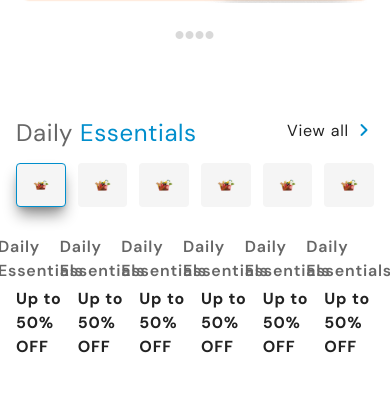
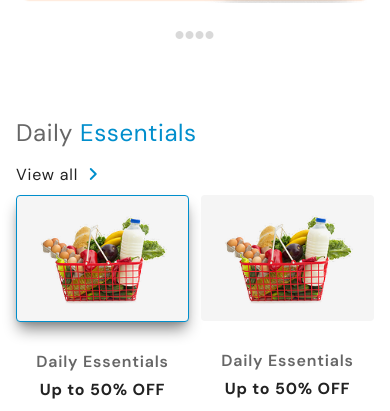
Before and after one commit to alaamaghraby149/mega-mart, a website: page index.html in a window 390 px wide. Shown: the part 3642-4053 px from the top of the page. Drawn offline with nearby package versions, Linux system fonts and the light colour scheme; files that its build step writes are made by us from their sources; a web font is replaced by a local one.

Commit message:
make essentials section responsiveacross all screen sizes

```diff
--- a/index.html
+++ b/index.html
@@ -565,7 +565,7 @@
     <div class="essentials relative my-20">
         <div class="container">
             <div class="essentials__top
-            flex align-items-center justify-between ">
+            flex align-items-center justify-between flex-col md:flex-row mb-2">
                 <div class="title">Daily <span class="text-primaryColor">Essentials</span></div>
                 <div class="view ">
                     <a class="d-inline-block text-headingColor" href="#">View all</a>
@@ -573,7 +573,7 @@
                 </div>
             </div>
 
-            <div class="essentials__body grid grid-cols-6 gap-3">
+            <div class="essentials__body grid grid-cols-2 gap-3 md:grid-cols-3 lg:grid-cols-6">
                 <div class="essential__card     ">
                     <div class="essential__card--img  w-full bg-firstBackground flex justify-center items-center p-4 rounded border border-primaryColor shadow-lightColor shadow-lg ">
                         <img class="max-w-full h-auto" src="./src/images/41624-7-groceries-hd-download-hd-png 1.png" alt="">
```
